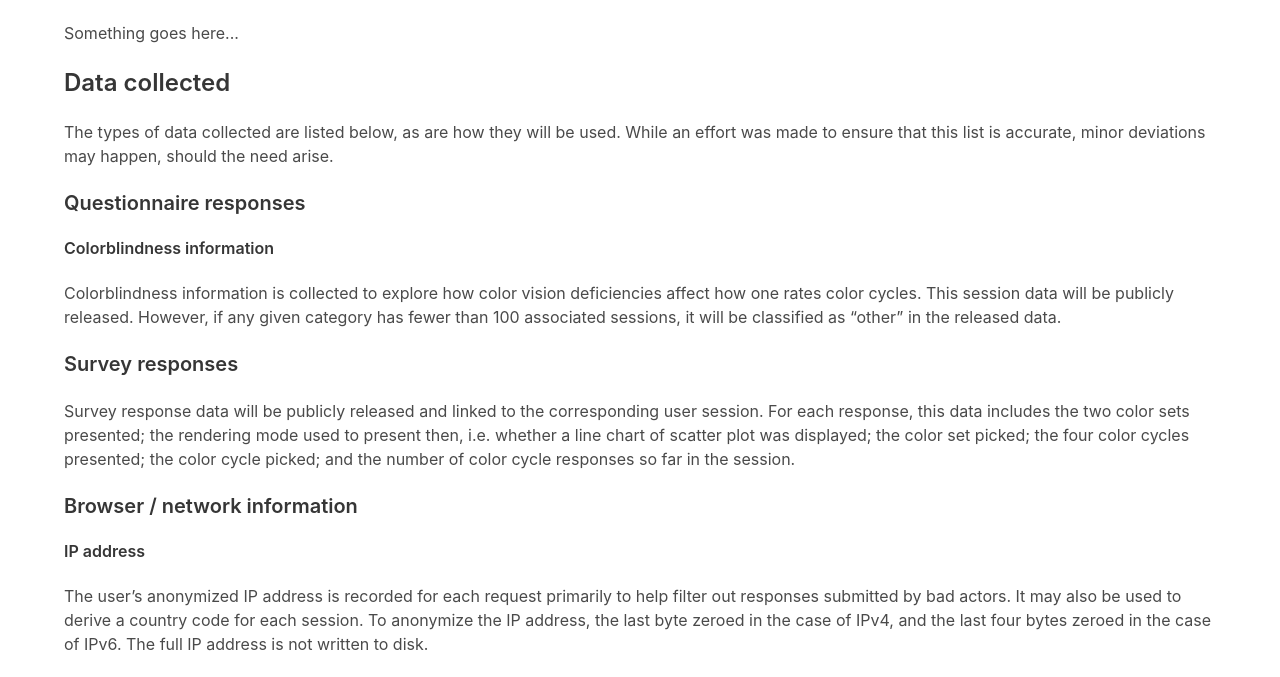
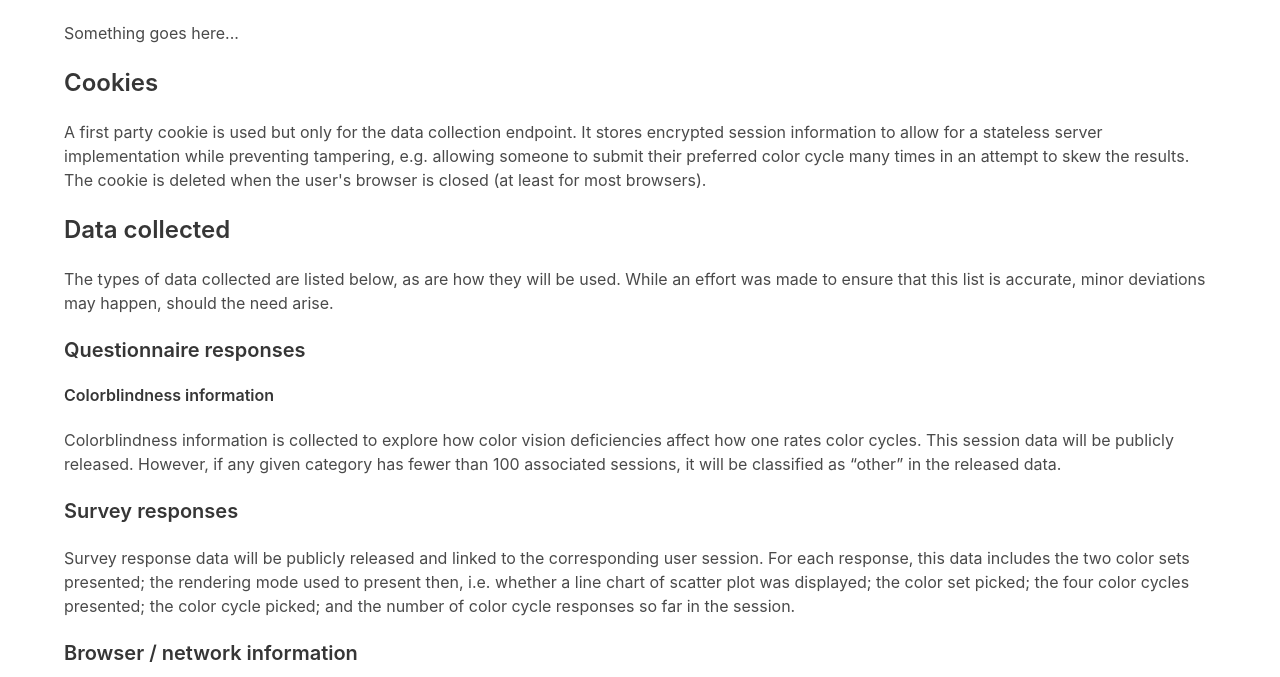
Before and after one commit to mpetroff/accessible-color-cycles, a plain HTML site: page static/about.html in a window 1280 px wide. Shown: the part 116-793 px from the top of the page. Drawn offline with Linux system fonts and the light colour scheme.

Commit message:
Add cookie information to about / privacy page.

```diff
--- a/static/about.html
+++ b/static/about.html
@@ -17,6 +17,19 @@
 <p class="content">
 Something goes here...
 </p>
+
+
+<h3 class="title is-4">Cookies</h3>
+
+<p class="content">
+A first party cookie is used but only for the data collection endpoint. It
+stores encrypted session information to allow for a stateless server
+implementation while preventing tampering, e.g. allowing someone to submit
+their preferred color cycle many times in an attempt to skew the results. The
+cookie is deleted when the user's browser is closed (at least for most
+browsers).
+</p>
+
 
 <h3 class="title is-4">Data collected</h3>
 
```
